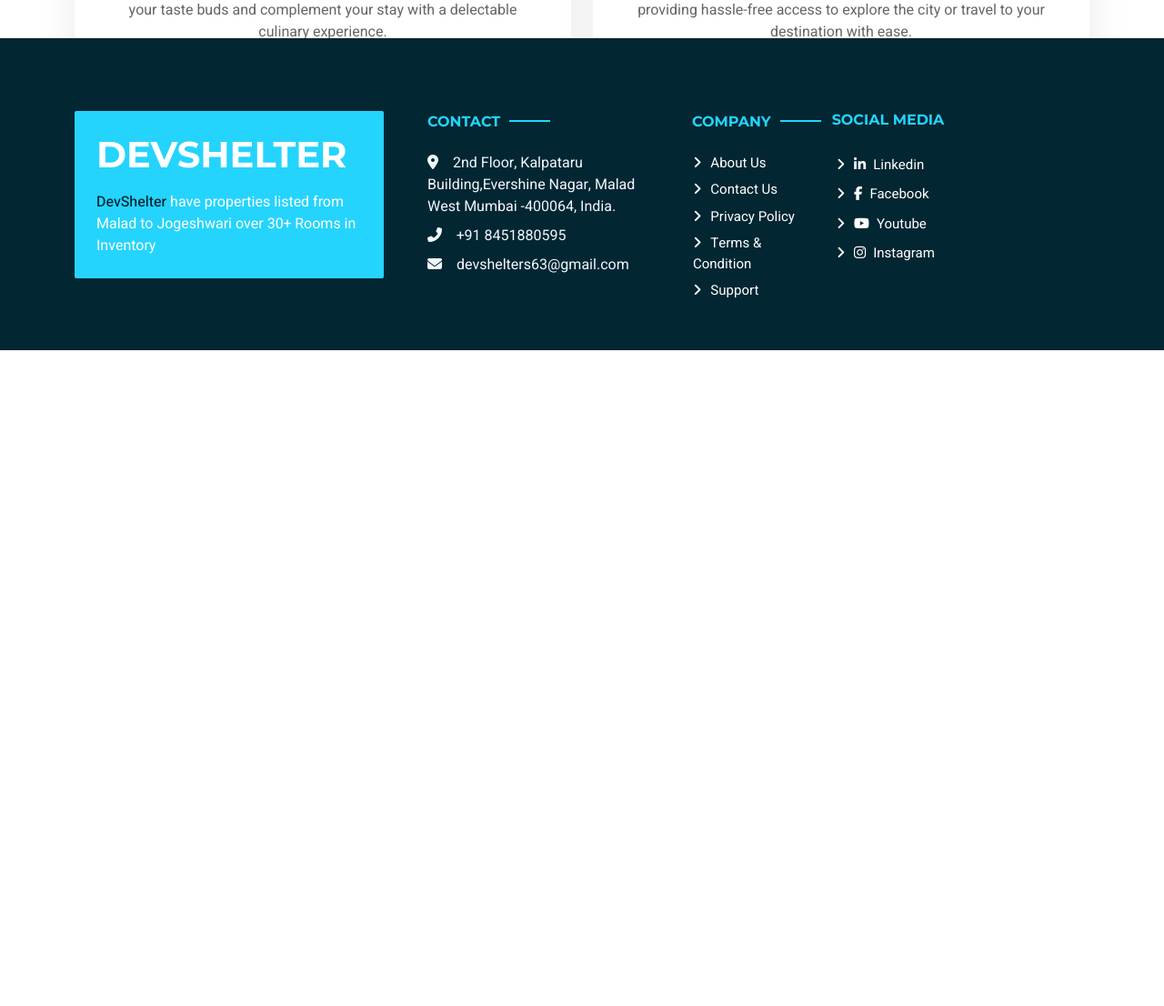
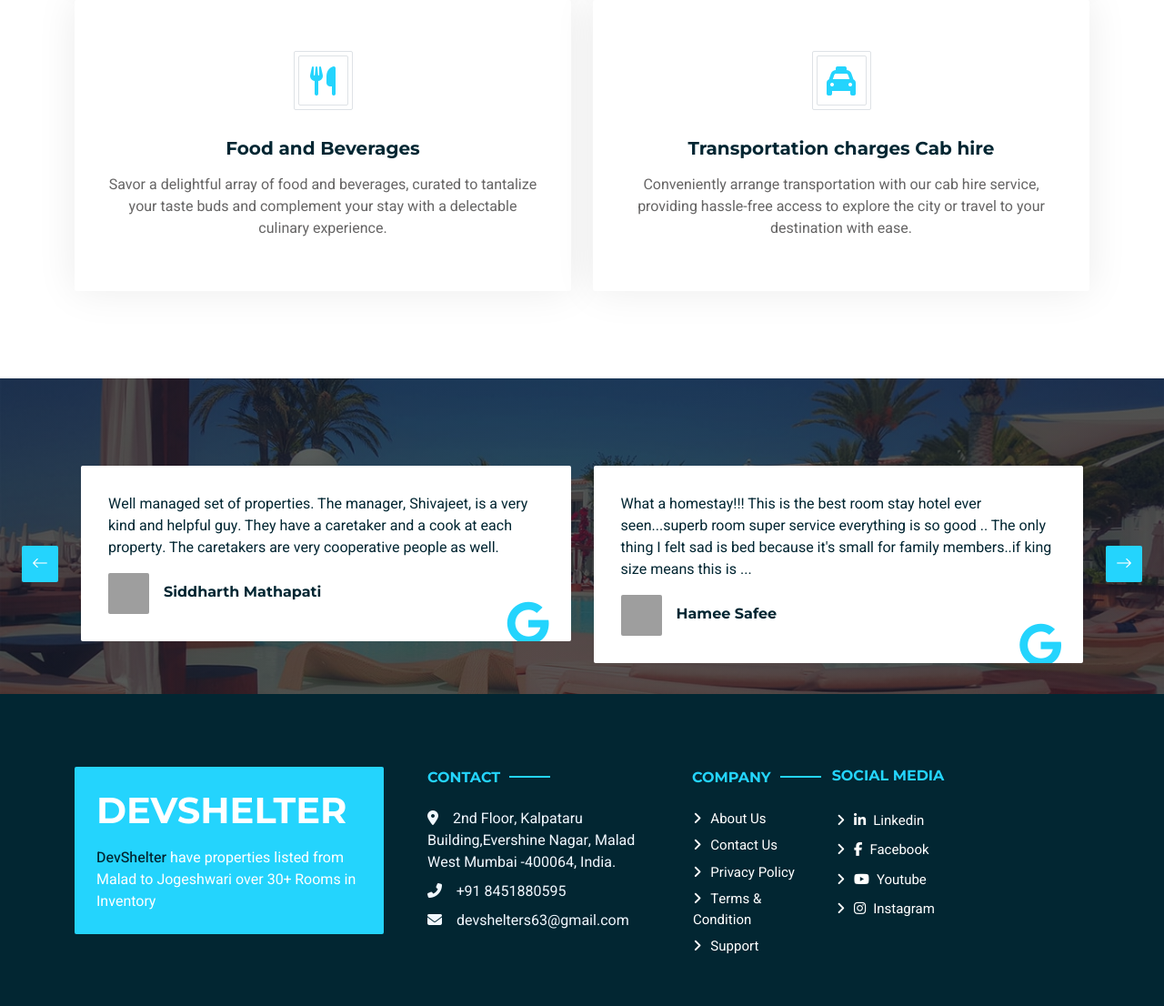
Before and after one commit to PSMcodes/devshelter, a PHP site: page /service.html in a window 1280 px wide. Shown: the part 2967-4073 px from the top of the page at 91% size. Before the commit the page ends 3352 px from the top, so only its background shows below. Run offline with PHP 8.4, Linux system fonts and the light colour scheme; some libraries are stand-ins or nearby versions; grey boxes are pictures that could not be loaded.

Commit message:
Revert "changes done"

```diff
--- a/css/style.css
+++ b/css/style.css
@@ -250,7 +250,7 @@
 .service-item:hover p {
     color: #FFFFFF !important;
 }
-/* wheel selector */
+
 
 /*** Youtube Video ***/
 .video {
--- a/service.html
+++ b/service.html
@@ -418,7 +418,8 @@
                                 <h1 class="text-white mb-4">Discover our Luxurious Service!</h1>
                                 <p class="text-white mb-4">
                                   Welcome to Devshelter, where every detail is meticulously curated to offer you an unparalleled experience of opulence and comfort. Our exquisite rooms and suites are designed with elegant décor and equipped with state-of-the-art amenities, ensuring a serene and lavish retreat. Guests can indulge in our 24-hour concierge service, gourmet dining options featuring world-class chefs, and personalized spa treatments tailored to rejuvenate your senses. Each stay is enhanced by breathtaking views, plush bedding, and a commitment to exceptional service, promising a memorable and extraordinary escape from the everyday. <br> <br>
-                                  Every meal is a celebration of the finest ingredients and culinary artistry. Our dedicated team is committed to providing personalized service that exceeds your expectations. From arranging bespoke excursions and local experiences to ensuring every detail of your stay is flawless, we are here to make your visit truly extraordinary. Discover the epitome of luxury at our hotel, where every moment is crafted to create lasting memories and an unparalleled escape from the everyday. Let us create a bespoke experience that caters to your every desire, setting a new standard in luxury hospitality.
+                                  Our rooms are adorned with fine linens, custom furnishings, and cutting-edge technology, providing a seamless blend of classic elegance and modern convenience. For those seeking the ultimate in luxury, our premium suites offer expansive living spaces, private terraces, and exclusive access to our elite club lounge, where personalized service and exquisite offerings await. Beyond the comfort of your room, our hotel boasts an array of exclusive amenities designed to elevate your stay. Unwind in our infinity pool overlooking stunning vistas, or take advantage of our fully equipped fitness center and wellness programs. Our business facilities, including high-speed internet and elegantly appointed meeting rooms, cater to the needs of discerning professionals, ensuring productivity in a luxurious setting. Dining at our hotel is an experience in itself, with a selection of gourmet restaurants and chic lounges that cater to every palate. Enjoy handcrafted cocktails at our rooftop bar, savor international delicacies prepared by our award-winning chefs, or indulge in a private dining experience tailored to your preferences.
+                                  Every meal is a celebration of the finest ingredients and culinary artistry. <br> <br> Our dedicated team is committed to providing personalized service that exceeds your expectations. From arranging bespoke excursions and local experiences to ensuring every detail of your stay is flawless, we are here to make your visit truly extraordinary. Discover the epitome of luxury at our hotel, where every moment is crafted to create lasting memories and an unparalleled escape from the everyday. Let us create a bespoke experience that caters to your every desire, setting a new standard in luxury hospitality.
                                     </p>
 
                             </div>
@@ -629,7 +630,73 @@
         <!-- Service End -->
 
 
+        <!-- Testimonial Start -->
+        <div class="container-fluid testimonial my-5 py-5 bg-dark wow zoomIn" data-wow-delay="0.1s">
+            <div class="container-fluid">
+                <div class="owl-carousel testimonial-carousel py-5">
 
+                  <div class="testimonial-item position-relative bg-white rounded overflow-hidden">
+                      <a href="https://www.google.com/travel/search?q=Dev%20shelter&g2lb=2504374%2C4814050%2C4874190%2C4893075%2C4965990%2C72277293%2C72302247%2C72317059%2C72406588%2C72414906%2C72421566%2C72462234%2C72470899%2C72471280%2C72472051%2C72473841%2C72481459%2C72485658%2C72486593%2C72494250%2C72513513%2C72536387%2C72538597%2C72549171%2C72570850%2C72586335%2C72597757%2C72597926%2C72602734%2C72606236%2C72616110%2C72618896%2C72619172%2C72619927%2C72620306%2C72629582&hl=en-IN&gl=in&cs=1&ssta=1&ts=CAEaHhIcEhQKBwjoDxAGGA8SBwjoDxAGGBAYATIECAAQACoHCgU6A0lOUg&qs=CAEyFENnc0kwSmJkOXAzUWhlX1RBUkFCOAhCCREKx7NY-G_nj0IJEatrXTwSsitZQgkRaMv8PQDWrFpaODI2qgEzEAEyHhABIhpFppq6QvAZouUrN5eveHdnfFoOfzH50PmY9TIPEAIiC2RldiBzaGVsdGVyahwKGg0AcBZFEhMIiuCCzJzbhgMVVf5MAh1ekQVr&ap=MABoAboBB3Jldmlld3M&ictx=111&ved=0CAAQ5JsGahcKEwjY8ezQnNuGAxUAAAAAHQAAAAAQPA" class="text-dark">
+                        <p>Well managed set of properties. The manager, Shivajeet, is a very kind and helpful guy. They have a caretaker and a cook at each property. The caretakers are very cooperative people as well.</p>
+                        <div class="d-flex align-items-center">
+                            <img class="img-fluid flex-shrink-0 rounded" src="https://lh3.googleusercontent.com/a/ACg8ocI62o557erbgRx7ujT8D91pPhNaUW8Qz5l8K-V8-V1IbxfHbw=s40-c-rp-mo-ba3-br100" style="width: 45px; height: 45px;">
+                            <div class="ps-3">
+                                <h6 class="fw-bold mb-1">Siddharth Mathapati</h6>
+                                <!-- <small>Profession</small> -->
+                            </div>
+                        </div>
+                        <i class="fa-brands fa-google fa-3x text-primary position-absolute end-0 bottom-0 me-4 mb-n1" style="color: #FFD43B;"></i>
+                        <!-- <i class="fa fa-quote-right fa-3x text-primary position-absolute end-0 bottom-0 me-4 mb-n1"></i> -->
+                      </a>
+                    </div>
+                    <div class="testimonial-item position-relative bg-white rounded overflow-hidden">
+                      <a href="https://www.google.com/travel/search?q=Dev%20shelter&g2lb=2504374%2C4814050%2C4874190%2C4893075%2C4965990%2C72277293%2C72302247%2C72317059%2C72406588%2C72414906%2C72421566%2C72462234%2C72470899%2C72471280%2C72472051%2C72473841%2C72481459%2C72485658%2C72486593%2C72494250%2C72513513%2C72536387%2C72538597%2C72549171%2C72570850%2C72586335%2C72597757%2C72597926%2C72602734%2C72606236%2C72616110%2C72618896%2C72619172%2C72619927%2C72620306%2C72629582&hl=en-IN&gl=in&cs=1&ssta=1&ts=CAEaHhIcEhQKBwjoDxAGGA8SBwjoDxAGGBAYATIECAAQACoHCgU6A0lOUg&qs=CAEyFENnc0kwSmJkOXAzUWhlX1RBUkFCOAhCCREKx7NY-G_nj0IJEatrXTwSsitZQgkRaMv8PQDWrFpaODI2qgEzEAEyHhABIhpFppq6QvAZouUrN5eveHdnfFoOfzH50PmY9TIPEAIiC2RldiBzaGVsdGVyahwKGg0AcBZFEhMIiuCCzJzbhgMVVf5MAh1ekQVr&ap=MABoAboBB3Jldmlld3M&ictx=111&ved=0CAAQ5JsGahcKEwjY8ezQnNuGAxUAAAAAHQAAAAAQPA" class="text-dark">
+                      <p>What a homestay!!! This is the best room stay hotel ever seen...superb room super service everything is so good .. The only thing I felt sad is bed because it's small for family members..if king size means this is ...</p>
+                      <div class="d-flex align-items-center">
+                        <img class="img-fluid flex-shrink-0 rounded" src="https://lh3.googleusercontent.com/a/ACg8ocLy-WJtCSBzP1SYemgxQ68JELFiY5XWCF_J579jBFGpMIZcvA=s40-c-rp-mo-br100 " style="width: 45px; height: 45px;">
+                        <div class="ps-3">
+                          <h6 class="fw-bold mb-1">
+                            Hamee Safee</h6>
+                            <!-- <small>Profession</small> -->
+                          </div>
+                        </div>
+                        <i class="fa-brands fa-google fa-3x text-primary position-absolute end-0 bottom-0 me-4 mb-n1" style="color: #FFD43B;"></i>
+                        <!-- <i class="fa fa-quote-right fa-3x text-primary position-absolute end-0 bottom-0 me-4 mb-n1"></i> -->
+                         </a>
+                    </div>
+                    <div class="testimonial-item position-relative bg-white rounded overflow-hidden">
+                      <a href="https://www.google.com/travel/search?q=Dev%20shelter&g2lb=2504374%2C4814050%2C4874190%2C4893075%2C4965990%2C72277293%2C72302247%2C72317059%2C72406588%2C72414906%2C72421566%2C72462234%2C72470899%2C72471280%2C72472051%2C72473841%2C72481459%2C72485658%2C72486593%2C72494250%2C72513513%2C72536387%2C72538597%2C72549171%2C72570850%2C72586335%2C72597757%2C72597926%2C72602734%2C72606236%2C72616110%2C72618896%2C72619172%2C72619927%2C72620306%2C72629582&hl=en-IN&gl=in&cs=1&ssta=1&ts=CAEaHhIcEhQKBwjoDxAGGA8SBwjoDxAGGBAYATIECAAQACoHCgU6A0lOUg&qs=CAEyFENnc0kwSmJkOXAzUWhlX1RBUkFCOAhCCREKx7NY-G_nj0IJEatrXTwSsitZQgkRaMv8PQDWrFpaODI2qgEzEAEyHhABIhpFppq6QvAZouUrN5eveHdnfFoOfzH50PmY9TIPEAIiC2RldiBzaGVsdGVyahwKGg0AcBZFEhMIiuCCzJzbhgMVVf5MAh1ekQVr&ap=MABoAboBB3Jldmlld3M&ictx=111&ved=0CAAQ5JsGahcKEwjY8ezQnNuGAxUAAAAAHQAAAAAQPA" class="text-dark">
+                        <p>Thank you so much for the hospitality and also the arrangements. We really liked your service. Amar bhaiyaa is an amazing cook. They have laundary facility and also outside food is allowed.
+                          We enjoyed our 17 days stay.</p>
+                        <div class="d-flex align-items-center">
+                            <img class="img-fluid flex-shrink-0 rounded" src="https://lh3.googleusercontent.com/a-/ALV-UjWlJxKP9QO1aIGAT2ZYFVlFAtiriSJBPTzUQLRpgby4A0pHhX4T=s40-c-rp-mo-ba3-br100" style="width: 45px; height: 45px;">
+                            <div class="ps-3">
+                                <h6 class="fw-bold mb-1">Skinasics by Rhea</h6>
+                                <!-- <small>Profession</small> -->
+                            </div>
+                        </div>
+                        <i class="fa-brands fa-google fa-3x text-primary position-absolute end-0 bottom-0 me-4 mb-n1" style="color: #FFD43B;"></i>
+                        <!-- <i class="fa fa-quote-right fa-3x text-primary position-absolute end-0 bottom-0 me-4 mb-n1"></i> -->
+                      </a>
+                    </div>
+                    <div class="testimonial-item position-relative bg-white rounded overflow-hidden">
+                      <a href="https://www.google.com/travel/search?q=Dev%20shelter&g2lb=2504374%2C4814050%2C4874190%2C4893075%2C4965990%2C72277293%2C72302247%2C72317059%2C72406588%2C72414906%2C72421566%2C72462234%2C72470899%2C72471280%2C72472051%2C72473841%2C72481459%2C72485658%2C72486593%2C72494250%2C72513513%2C72536387%2C72538597%2C72549171%2C72570850%2C72586335%2C72597757%2C72597926%2C72602734%2C72606236%2C72616110%2C72618896%2C72619172%2C72619927%2C72620306%2C72629582&hl=en-IN&gl=in&cs=1&ssta=1&ts=CAEaHhIcEhQKBwjoDxAGGA8SBwjoDxAGGBAYATIECAAQACoHCgU6A0lOUg&qs=CAEyFENnc0kwSmJkOXAzUWhlX1RBUkFCOAhCCREKx7NY-G_nj0IJEatrXTwSsitZQgkRaMv8PQDWrFpaODI2qgEzEAEyHhABIhpFppq6QvAZouUrN5eveHdnfFoOfzH50PmY9TIPEAIiC2RldiBzaGVsdGVyahwKGg0AcBZFEhMIiuCCzJzbhgMVVf5MAh1ekQVr&ap=MABoAboBB3Jldmlld3M&ictx=111&ved=0CAAQ5JsGahcKEwjY8ezQnNuGAxUAAAAAHQAAAAAQPA" class="text-dark">
+                        <p>Great experience in this hotel manager and staff is ver good behaviour And rooms , clining, breakfast is very good great experience I request to all please 👍visit</p>
+                        <div class="d-flex align-items-center">
+                            <img class="img-fluid flex-shrink-0 rounded" src="https://lh3.googleusercontent.com/a-/ALV-UjXmCIc5zMNotppB-VcxZI3HS6sjHiUPvHMLIqi4m6OenUVgiINs=s40-c-rp-mo-br100" style="width: 45px; height: 45px;">
+                            <div class="ps-3">
+                                <h6 class="fw-bold mb-1">Indrajeet Pandey</h6>
+                                <!-- <small>Profession</small> -->
+                            </div>
+                        </div>
+                        <i class="fa-brands fa-google fa-3x text-primary position-absolute end-0 bottom-0 me-4 mb-n1" style="color: #FFD43B;"></i>
+                        <!-- <i class="fa fa-quote-right fa-3x text-primary position-absolute end-0 bottom-0 me-4 mb-n1"></i> -->
+                      </a>
+                    </div>
+                </div>
+            </div>
+        </div>
+        <!-- Testimonial End -->
 
 
 
```
Also changed, not shown: index.html (+96 -8 lines), js/main.js (line endings or trailing spaces).
